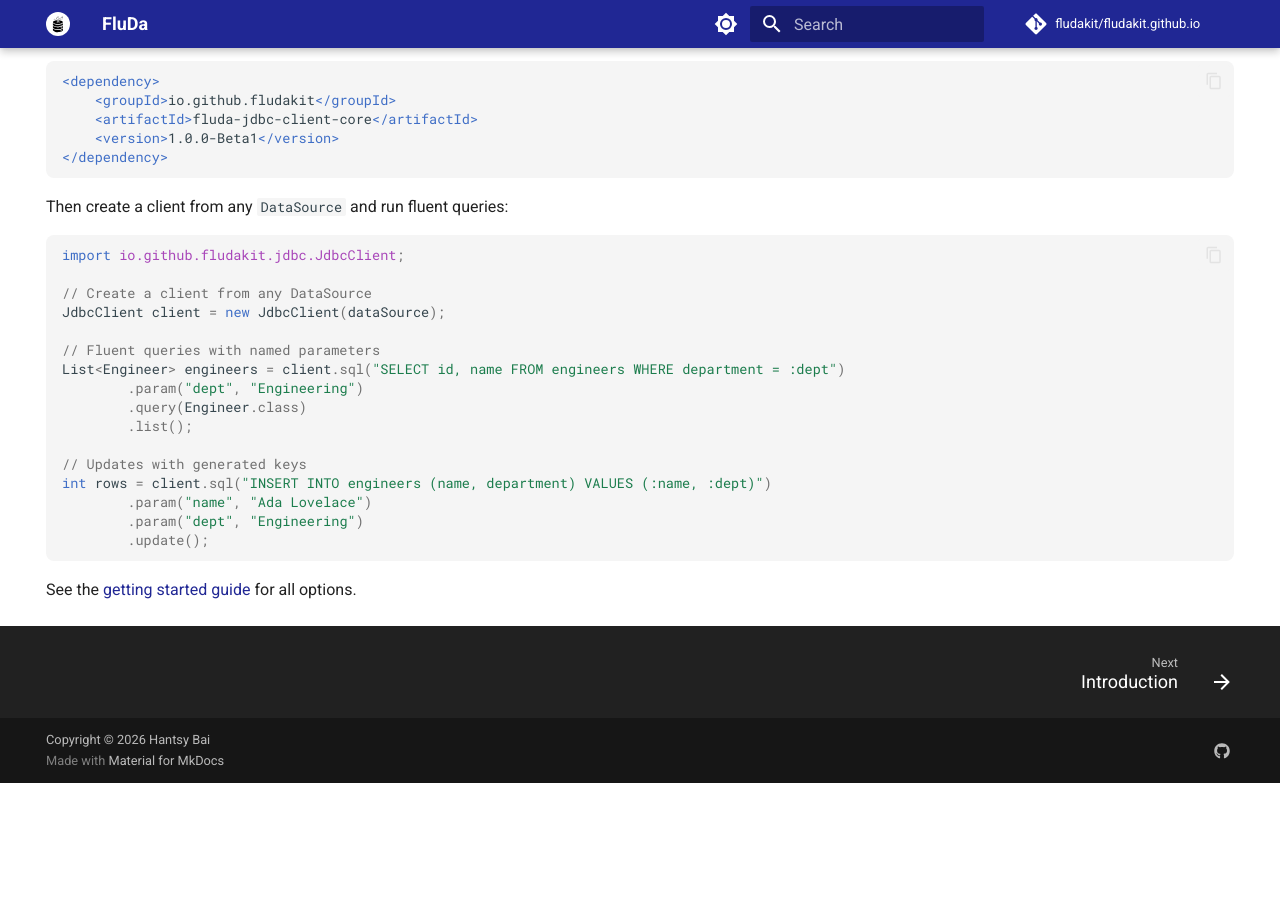
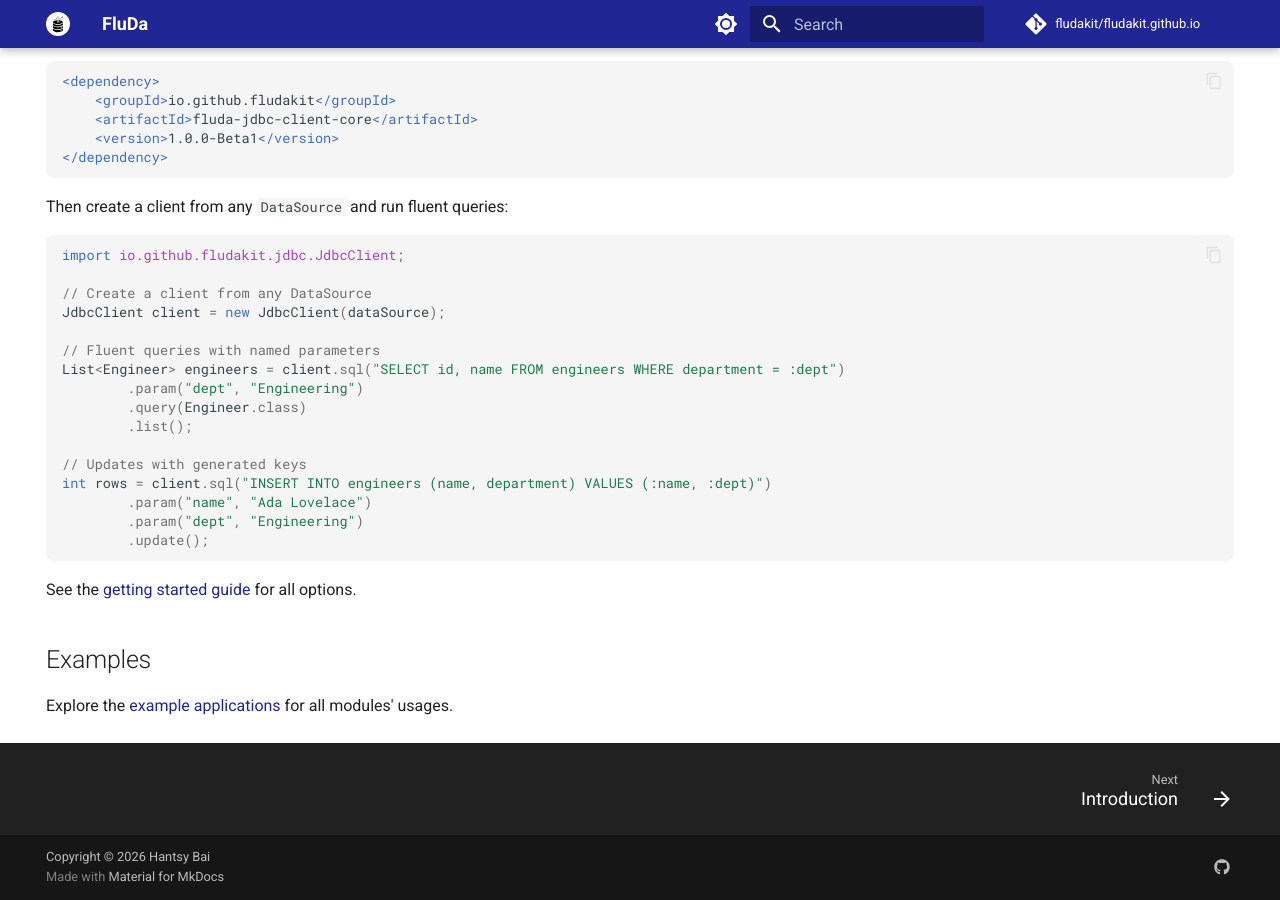
Before and after one commit to fludakit/fludakit.github.io, an MkDocs documentation site: the page built from docs/index.md, in a window 1280 px wide and 900 px high, scrolled down 2189 px. Built offline with MkDocs 1.6.1 and Material for MkDocs 9.7.7, drawn with Linux system fonts in a browser that asks for light colours; comment, search, counter and statistics services are not loaded; before the commit the page ends 2972 px from its top, so only the background shows below that.

Commit message:
docs: link the examples repo at the bottom of the home page

````diff
--- a/docs/index.md
+++ b/docs/index.md
@@ -130,3 +130,7 @@ int rows = client.sql("INSERT INTO engineers (name, department) VALUES (:name, :
 ```
 
 See the [getting started guide](documentation/jdbc-client/getting-started.md) for all options.
+
+## Examples
+
+Explore the [example applications](https://github.com/fludakit/examples) for all modules' usages.
````
